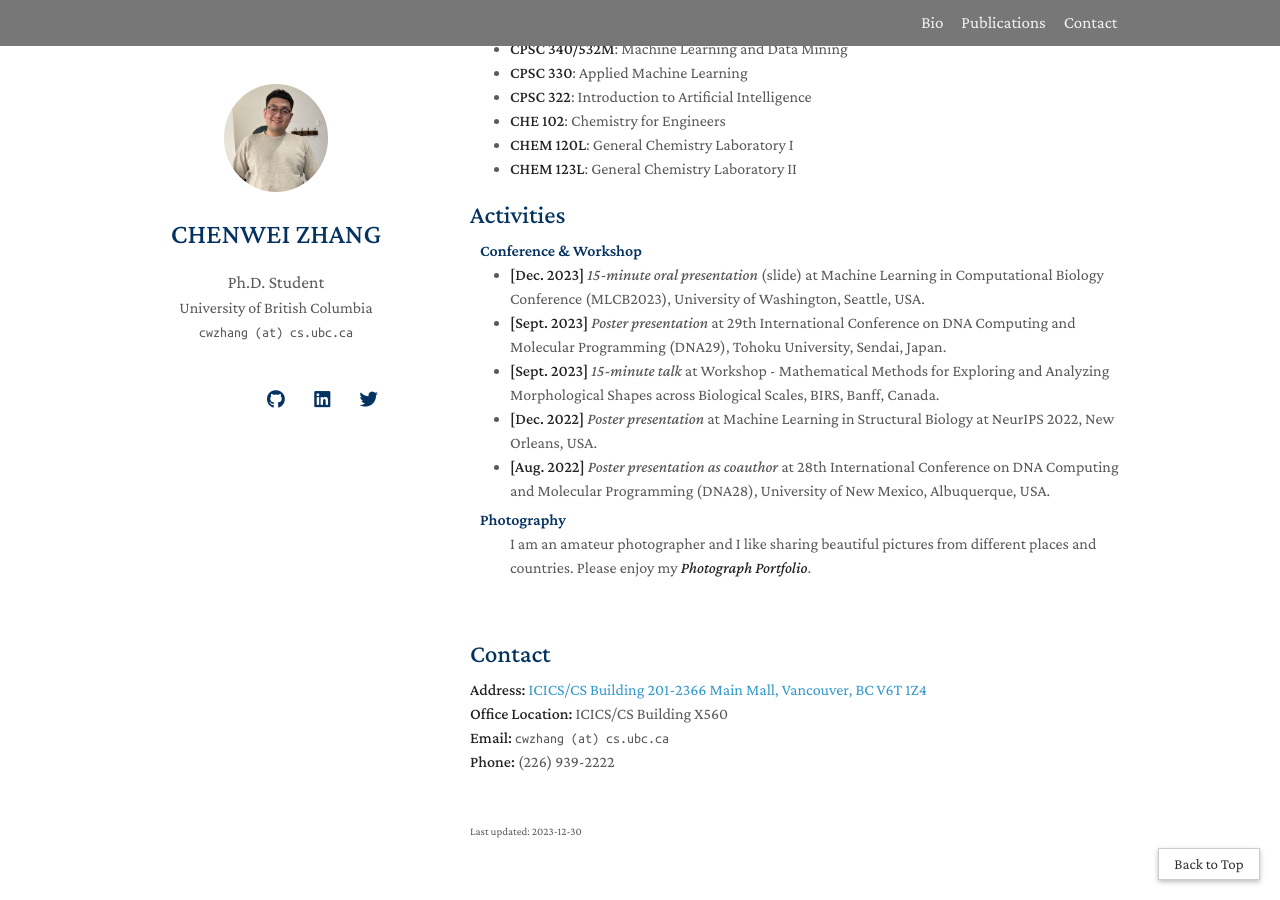
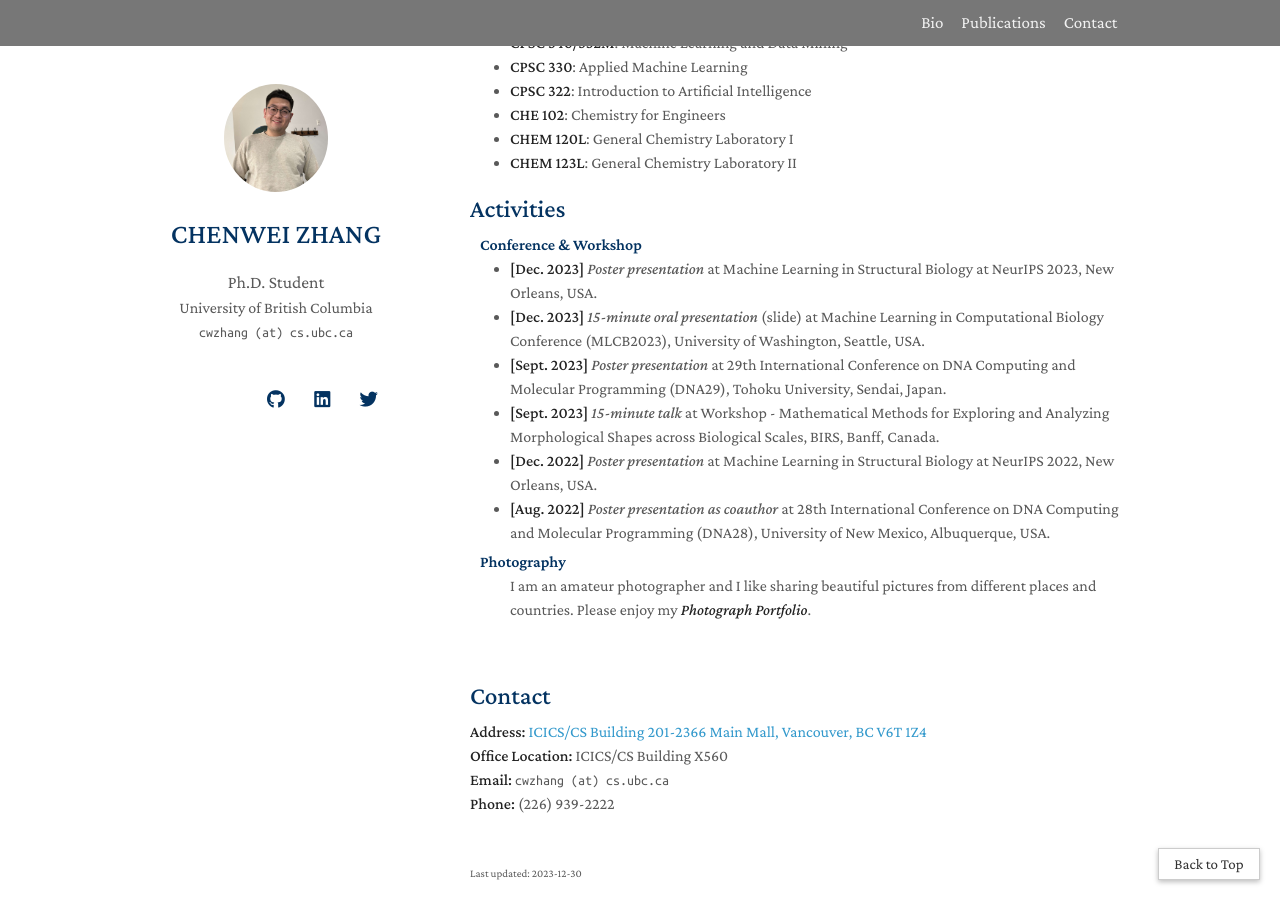
Before and after one commit to chenwei-zhang/chenwei-zhang.github.io, a Jekyll site: the page built from index.md, in a window 1280 px wide and 900 px high, scrolled down 3046 px. Built offline with Jekyll 4.4.1, drawn with Linux system fonts in a browser that asks for light colours; nearby versions of some CDN libraries; a style sheet for code colours, icons or effects is not loaded; our own code applies the rules of GitHub Pages for plain Markdown files; some of the changed lines change nothing that is shown.

Commit message:
regular update

```diff
--- a/_includes/activity.md
+++ b/_includes/activity.md
@@ -4,6 +4,8 @@
 <h4 style="margin:0 10px 0;">Conference & Workshop</h4>
 
 <ul style="margin:0 0 5px;">
+  <li><strong>[Dec. 2023]</strong> <a href="https://neurips.cc/media/PosterPDFs/NeurIPS%202023/77457.png?t=1702583742.4005952"><autocolor><i>Poster presentation</i></autocolor></a> <a href="https://www.mlsb.io/"><autocolor>at Machine Learning in Structural Biology at NeurIPS 2023, New Orleans, USA.</autocolor></a></li>
+
   <li><strong>[Dec. 2023]</strong> <a href="https://www.youtube.com/watch?v=o60zLZdzewI"><autocolor><i>15-minute oral presentation</i></autocolor></a> <a href="../assets/files/MLCB-oral-ViDa-Chenwei.pdf"><autocolor>(slide)</autocolor></a> <a href="https://sites.google.com/cs.washington.edu/mlcb2023/"><autocolor>at Machine Learning in Computational Biology Conference (MLCB2023), University of Washington, Seattle, USA.</autocolor></a></li>
 
   <li><strong>[Sept. 2023]</strong> <a href="../assets/files/vida_DNA29_poster.pdf"><autocolor><i>Poster presentation</i></autocolor></a> <a href="https://dna29.org/"><autocolor>at 29th International Conference on DNA Computing and Molecular Programming (DNA29), Tohoku University, Sendai, Japan.</autocolor></a></li>
--- a/index.md
+++ b/index.md
@@ -6,7 +6,7 @@ layout: homepage
 
 Think big. Think different.
 
-I am Chenwei Zhang (<span style="font-family: 'Font Name', Kai; font-size: 125%; background: inherit;">张晨伟</span> in Chinese). I am a Ph.D. student in the [Department of Computer Science](https://www.cs.ubc.ca) at the [University of British Columbia](https://www.ubc.ca) under the co-supervision of Prof. [Anne Condon](https://www.cs.ubc.ca/~condon/) and Prof. [Khanh Dao Duc](https://kdaoduc.com/). I am also affiliated with the [Algorithm Lab (Beta Lab)](https://www.cs.ubc.ca/labs/beta/). Since June 2023, I have been undertaking my internship at [Amgen Canada](https://www.amgen.ca/). I obtained my MSc degree under the supervision of Prof. [Pavle Radovanovic](http://pavlegroup.uwaterloo.ca/) from the [University of Waterloo](https://uwaterloo.ca) in 2021. I earned a dual Bachelor's degree from the University of Waterloo (Dean’s Honours List) and [Beijing Jiaotong University (China)](http://en.njtu.edu.cn) in 2018.
+I am Chenwei Zhang (<span style="font-family: 'Font Name', Kai; font-size: 100%; background: inherit;">张晨伟</span> in Chinese). I am a Ph.D. student in the [Department of Computer Science](https://www.cs.ubc.ca) at the [University of British Columbia](https://www.ubc.ca) under the co-supervision of Prof. [Anne Condon](https://www.cs.ubc.ca/~condon/) and Prof. [Khanh Dao Duc](https://kdaoduc.com/). I am also affiliated with the [Algorithm Lab (Beta Lab)](https://www.cs.ubc.ca/labs/beta/). Since June 2023, I have been undertaking my internship at [Amgen Canada](https://www.amgen.ca/). I obtained my MSc degree under the supervision of Prof. [Pavle Radovanovic](http://pavlegroup.uwaterloo.ca/) from the [University of Waterloo](https://uwaterloo.ca) in 2021. I earned a dual Bachelor's degree from the University of Waterloo (Dean’s Honours List) and [Beijing Jiaotong University (China)](http://en.njtu.edu.cn) in 2018.
 
 ## Research Interests
 
```
Also changed, not shown: 1 other file.
